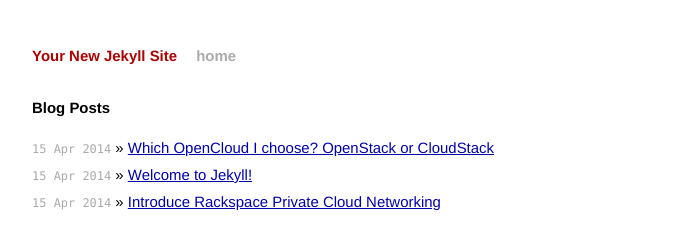
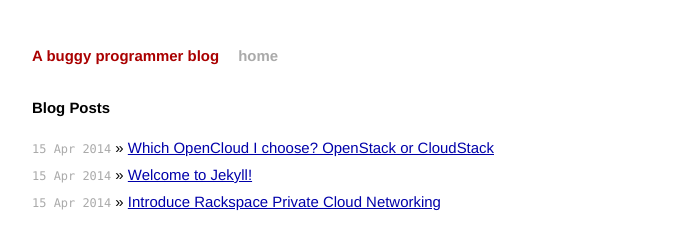
Before and after one commit to dohuyhoang/dohuyhoang.github.io, a Jekyll site: the page built from index.html, in a window 1280 px wide. Shown: the top 240 px of the page, without its empty margins (294-985 px from the left). Built offline with Jekyll 4.4.1, drawn with Linux system fonts in a browser that asks for light colours; Markdown is read by kramdown in place of the engine named in the settings.

Commit message:
change blog title

```diff
--- a/_config.yml
+++ b/_config.yml
@@ -1,3 +1,3 @@
-name: Your New Jekyll Site
+name: A buggy programmer blog
 markdown: redcarpet
 pygments: true
```
